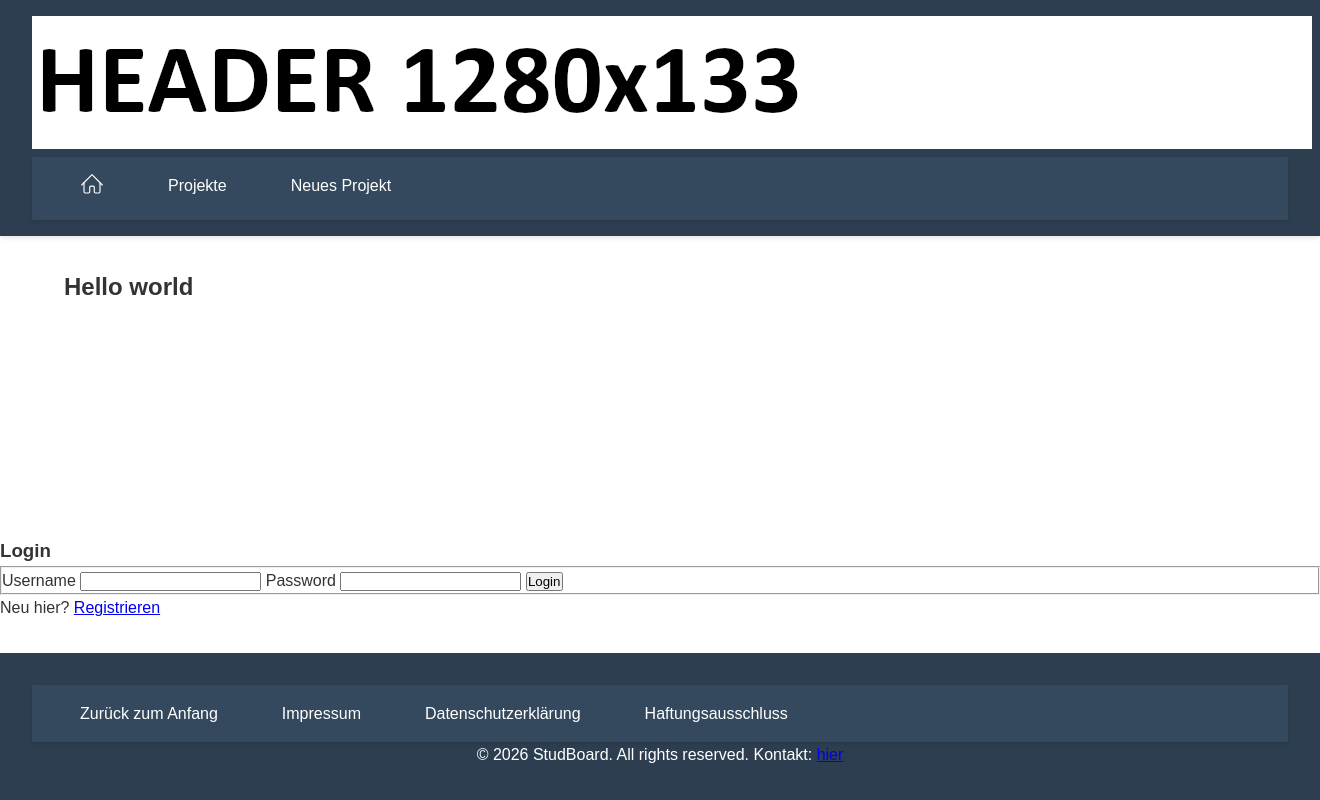
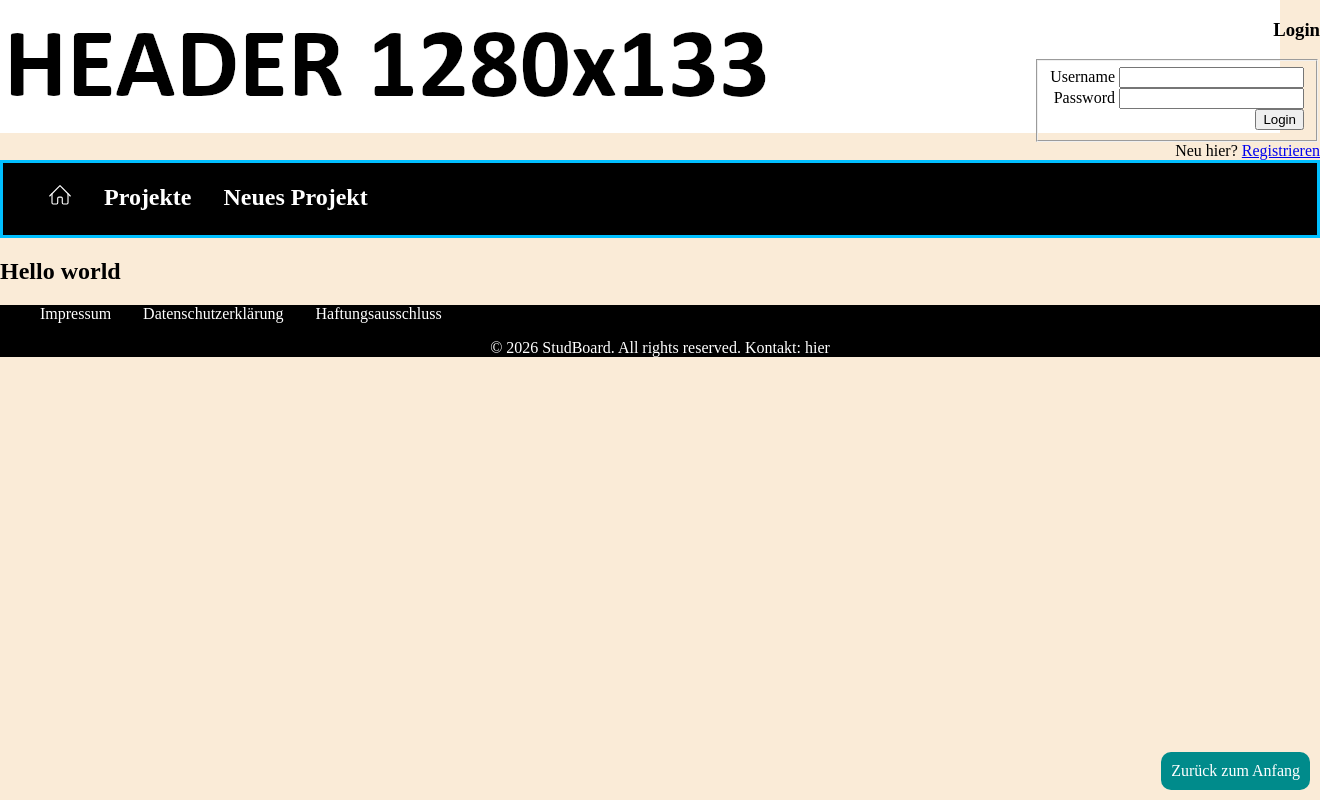
Before and after one commit to co1inco/IFM_Programieren4, a Java web app: template Webanwendungen/demo/src/main/webapp/WEB-INF/layout/main.jsp in a window 1320 px wide. Run offline with Tomcat 11, a stand-in JSP engine, Linux system fonts and the light colour scheme; the template is opened without the code that fills it, so the values that code supplies are empty.

Commit message:
Added main page css

```diff
--- a/Webanwendungen/demo/src/main/webapp/WEB-INF/layout/main.jsp
+++ b/Webanwendungen/demo/src/main/webapp/WEB-INF/layout/main.jsp
@@ -14,6 +14,7 @@
 <body>
     <!-- Header -->
     <header id="header">
+
         <picture>
             <source media="(min-width: 1920px)" srcset="/myapp/res/header1920x200.png">
             <source media="(min-width: 1280px)" srcset="/myapp/res/header1280x133.png">
@@ -21,14 +22,33 @@
             <img src="/myapp/res/header320x34.png">
         </picture>
 
-        <nav>
-            <ul>
-                <li><a href="${pageContext.request.contextPath}/"><img src="/myapp/res/startseite.svg" style="max-height: 1.5em; color: yellow"/></a></li>
-                <li><a href="${pageContext.request.contextPath}/projects">Projekte</a></li>
-                <li><a href="${pageContext.request.contextPath}/newproject">Neues Projekt</a></li>
-            </ul>
-        </nav>
+        <div class="login-area">
+            <h3>Login</h3>
+            <form action="/myapp/submit" method="post">
+                <!-- <legend>Login</legend> -->
+                <fieldset>
+                    <label for="name">Username</label>
+                    <input id="name" name="name" type="text"/> <br/>
+
+                    <label for="password">Password</label>
+                    <input id="password" name="password" type="password"/> <br/>
+
+                    <input type="submit" value="Login"/>
+                </fieldset>
+            </form>
+
+            <span>Neu hier? <a href="register">Registrieren</a></span>
+        </div>
+
     </header>
+
+    <nav class="main-nav">
+        <ul>
+            <li><a href="${pageContext.request.contextPath}/"><img src="/myapp/res/startseite.svg" style="max-height: 1.0em;"/></a></li>
+            <li><a href="${pageContext.request.contextPath}/projects">Projekte</a></li>
+            <li><a href="${pageContext.request.contextPath}/newproject">Neues Projekt</a></li>
+        </ul>
+    </nav>
 
 
 
@@ -42,35 +62,18 @@
 
     </main>
 
-    <section>
-        <div>
-            <h3>Login</h3>
-            <form action="/myapp/submit" method="post">
-                <!-- <legend>Login</legend> -->
-                <fieldset>
-                    <label for="name">Username</label>
-                    <input id="name" name="name" type="text"/>
-
-                    <label for="password">Password</label>
-                    <input id="password" name="password" type="password"/>
-
-                    <input type="submit" value="Login"/>
-                </fieldset>
-            </form>
-
-            <span>Neu hier? <a href="register">Registrieren</a></span>
-        </div>
-    </section>
-
     <!-- Footer -->
     <footer>
         <nav>
             <ul>
-                <li><a href="#header">Zurück zum Anfang</a></li>
                 <li><a href="impresum">Impressum</a></li>
                 <li><a href="dsgvo">Datenschutzerklärung</a></li>
                 <li><a href="haftung">Haftungsausschluss</a></li>
             </ul>
+
+            <div class="back-to-top">
+                <a href="#header">Zurück zum Anfang</a>
+            </div>
         </nav>
         <p>&copy; 2026 StudBoard. All rights reserved. Kontakt: <a href="mailto:studboard@hsbi.de">hier</a></p>
     </footer>
--- a/Webanwendungen/demo/src/main/webapp/main.css
+++ b/Webanwendungen/demo/src/main/webapp/main.css
@@ -1,42 +1,43 @@
-* {
+html, body {
+    /* background-color: #F5FFFA;*/
+    background-color: antiquewhite;
     margin: 0;
-    padding: 0;
-    box-sizing: border-box;
+    width: 100%;
 }
 
-html, body {
-    height: 100%;
-    margin: 0;
+.back-to-top {
+    position: fixed;
+    right: 10px;
+    bottom: 10px;
+    padding: 10px;
+    border-radius: 10px;
+    background-color: darkcyan;
+    color: white;
 }
 
-body {
-    font-family: Arial, sans-serif;
-    line-height: 1.6;
-    color: #333;
-    display: flex;
-    flex-direction: column;
-    min-height: 100%;
+.back-to-top a {
+    color: inherit;
+    text-decoration-line: none;
 }
 
-main {
-    flex: 1 0 auto; /* grow to fill remaining space */
+/* Header */
+header {
+    /* display: flex;
+    flex-direction: row; */
+    min-height: 160px;
 }
 
-header {
-    background-color: #2c3e50;
-    color: white;
-    padding: 1rem 2rem;
-    box-shadow: 0 2px 4px rgba(0, 0, 0, 0.1);
+.login-area {
+    text-align: right;
+    justify-content: right;
+    gap: 3px;
+    position: absolute;
+    right: 0;
+    top: 0;
 }
 
-header h1 {
-    margin-bottom: 0.5rem;
-}
-
-nav {
-    background-color: #34495e;
-    padding: 1rem 2rem;
-    box-shadow: 0 2px 4px rgba(0, 0, 0, 0.1);
+.login-area fieldset, .login-area form {
+    gap: 3px;
 }
 
 nav ul {
@@ -45,33 +46,34 @@ nav ul {
     gap: 2rem;
 }
 
-nav a {
+.main-nav {
+    background-color: black;
     color: white;
-    text-decoration: none;
-    padding: 0.5rem 1rem;
-    border-radius: 4px;
-    transition: background-color 0.3s;
+    padding: 5px;
+    border-style: solid;
+    border-color: #00BFFF;
+    border-width: 3px;
+    margin: 0;
 }
 
-nav a:hover {
-    background-color: #2c3e50;
+.main-nav a {
+    color: inherit;
+    text-decoration-line: none;
+    font-size: 1.5em;
+    font-weight: bold;
 }
 
-.container {
-    /* max-width: 1200px; */
-    margin: 2rem 2em;
-    padding: 0 2rem;
-    /* min-height: calc(100vh - 300px); */
+.main-nav a:hover {
+    background-color: #87CEFA;
 }
 
 footer {
-    background-color: #2c3e50;
+    background-color: black;
     color: white;
     text-align: center;
-    padding: 2rem;
-    margin-top: 2rem;
 }
 
-table td, table td * {
-    vertical-align: top;
+footer a {
+    color: inherit;
+    text-decoration-line: none;
 }
```
Also changed, not shown: Webanwendungen/demo/src/main/webapp/main.old.css (added, +77 -0 lines).
